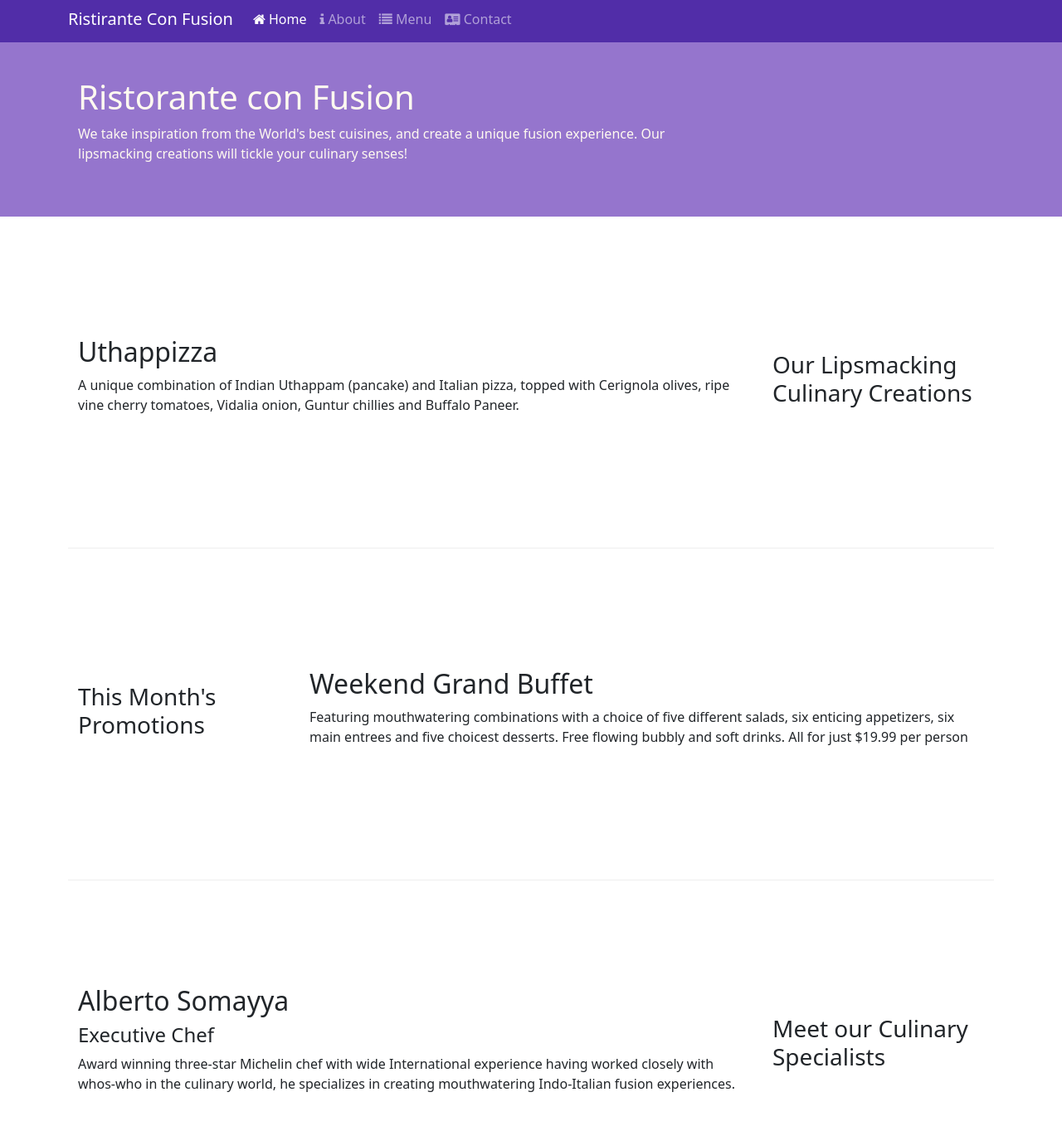
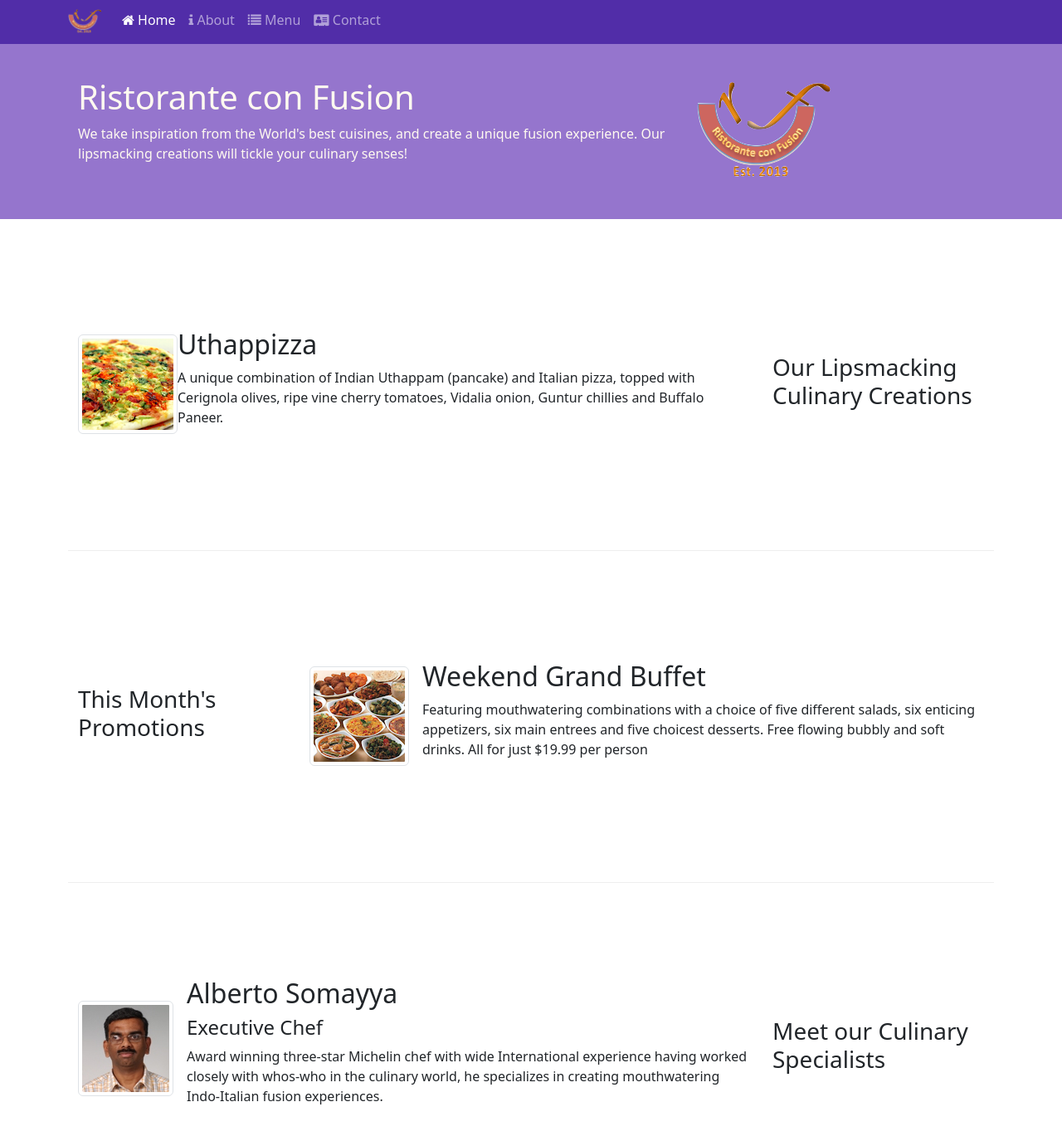
Before and after one commit to Gedeon4ick/Coursera---Bootstrap, a website: page index.html in a window 1280 px wide. Shown: the part 5-1380 px from the top of the page at 83% size. Drawn offline with nearby package versions, Linux system fonts and the light colour scheme.

Commit message:
Images and Media

```diff
--- a/index.html
+++ b/index.html
@@ -17,16 +17,20 @@
 <body>
     <nav class="navbar navbar-dark navbar-expand-sm fixed-top ">
         <div class="container justify-content-start">
-            <button class="navbar-toggler" type="button" data-bs-toggle="collapse" data-bs-target="#navbar" aria-controls="navbar" aria-expanded="false" aria-label="Toggle navigation">
+            <button class="navbar-toggler" type="button" data-bs-toggle="collapse" data-bs-target="#navbar"
+                aria-controls="navbar" aria-expanded="false" aria-label="Toggle navigation">
                 <span class="navbar-toggler-icon"></span>
             </button>
-            <a href="#" class="navbar-brand">Ristirante Con Fusion</a>
-            <div class="collapse navbar-collapse " id="navbar" >
+            <a href="#" class="navbar-brand"><img src="img/logo.png" height="30" width="41"></a>
+            <div class="collapse navbar-collapse " id="navbar">
                 <ul class="navbar-nav">
-                    <li calss="nav-item"><a href="#" class="nav-link active"><span class="fa fa-home"></span> Home</a></li>
-                    <li calss="nav-item"><a href="./aboutus.html" class="nav-link"><span class="fa fa-info"></span> About</a></li>
+                    <li calss="nav-item"><a href="#" class="nav-link active"><span class="fa fa-home"></span> Home</a>
+                    </li>
+                    <li calss="nav-item"><a href="./aboutus.html" class="nav-link"><span class="fa fa-info"></span>
+                            About</a></li>
                     <li calss="nav-item "><a href="#" class="nav-link"><span class="fa fa-list"></span> Menu</a></li>
-                    <li calss="nav-item"><a href="./contactus.html" class="nav-link"><span class="fa fa-address-card"></span> Contact</a></li>
+                    <li calss="nav-item"><a href="./contactus.html" class="nav-link"><span
+                                class="fa fa-address-card"></span> Contact</a></li>
                 </ul>
             </div>
 
@@ -35,12 +39,13 @@
     <header class="container-fluid p-5">
         <div class="container">
             <div class="row row-header">
-                <div class="col-12 col-md-8">
+                <div class="col-12 col-sm-8">
                     <h1>Ristorante con Fusion</h1>
                     <p>We take inspiration from the World's best cuisines, and create a unique fusion experience. Our
                         lipsmacking creations will tickle your culinary senses!</p>
                 </div>
-                <div class="col-12 col-md-6">
+                <div class="col-12 col-sm aligh-self-center">
+                    <img src="img/logo.png" class="img-fluid" alt="">
                 </div>
             </div>
         </div>
@@ -52,9 +57,16 @@
                 <h3>Our Lipsmacking Culinary Creations</h3>
             </div>
             <div class="col col-sm order-sm-first col-md">
-                <h2>Uthappizza</h2>
-                <p>A unique combination of Indian Uthappam (pancake) and Italian pizza, topped with Cerignola olives,
-                    ripe vine cherry tomatoes, Vidalia onion, Guntur chillies and Buffalo Paneer.</p>
+                <div class="media d-flex">
+                    <img class="d-flex mr-3 img-thumbnail align-self-center" src="img/uthappizza.png" alt="Uthappizza">
+                    <div class="media-body">
+                        <h2 class="mt-0">Uthappizza</h2>
+                        <p class="d-none d-sm-block">A unique combination of Indian Uthappam (pancake) and
+                            Italian pizza, topped with Cerignola olives, ripe vine
+                            cherry tomatoes, Vidalia onion, Guntur chillies and
+                            Buffalo Paneer.</p>
+                    </div>
+                </div>
             </div>
         </div>
 
@@ -64,10 +76,17 @@
                 <h3>This Month's Promotions</h3>
             </div>
             <div class="col col-sm col-md">
-                <h2>Weekend Grand Buffet</h2>
-                <p>Featuring mouthwatering combinations with a choice of five different salads, six enticing appetizers,
-                    six main entrees and five choicest desserts. Free flowing bubbly and soft drinks. All for just
-                    $19.99 per person </p>
+                <div class="media d-flex">
+                    <img src="img/buffet.png" alt="buffet" class="me-3 d-flex img-thumbnail align-self-center">
+                    <div class="media-body ">
+                        <h2 class="mt-0">Weekend Grand Buffet</h2>
+                        <p class="d-none d-sm-block">Featuring mouthwatering combinations with a choice of five
+                            different salads, six enticing appetizers,
+                            six main entrees and five choicest desserts. Free flowing bubbly and soft drinks. All for
+                            just
+                            $19.99 per person </p>
+                    </div>
+                </div>
             </div>
         </div>
 
@@ -76,11 +95,20 @@
                 <h3>Meet our Culinary Specialists</h3>
             </div>
             <div class="col col-sm order-sm-first col-md">
-                <h2>Alberto Somayya</h2>
-                <h4>Executive Chef</h4>
-                <p>Award winning three-star Michelin chef with wide International experience having worked closely with
-                    whos-who in the culinary world, he specializes in creating mouthwatering Indo-Italian fusion
-                    experiences. </p>
+                <div class="media d-flex ">
+                    <img class="d-flex me-3 img-thumbnail align-self-center " src="img/alberto.png"
+                        alt="Alberto Somayya">
+                    <div class="media-body ">
+                        <h2 class="mt-0">Alberto Somayya</h2>
+                        <h4>Executive Chef</h4>
+                        <p class="d-none d-sm-block">Award winning three-star Michelin chef with wide
+                            International experience having worked closely with
+                            whos-who in the culinary world, he specializes in
+                            creating mouthwatering Indo-Italian fusion experiences.
+                        </p>
+                    </div>
+                </div>
+
             </div>
         </div>
     </div>
@@ -110,11 +138,16 @@
                 </div>
                 <div class="col-12 col-sm-4 align-self-center">
                     <div class="text-center">
-                        <a class="btn btn-social-icon btn-google" href="http://google.com/+"><i class="fa fa-google-plus"></i></a>
-                        <a class="btn btn-social-icon btn-facebook" href="http://www.facebook.com/profile.php?id="><i class="fa fa-facebook"></i></a>
-                        <a class="btn btn-social-icon btn-linkedin" href="http://www.linkedin.com/in/"><i class="fa fa-linkedin"></i></a>
-                        <a class="btn btn-social-icon btn-twitter" href="http://twitter.com/"><i class="fa fa-twitter"></i></a>
-                        <a class="btn btn-social-icon btn-google" href="http://youtube.com/"><i class="fa fa-youtube"></i></a>
+                        <a class="btn btn-social-icon btn-google" href="http://google.com/+"><i
+                                class="fa fa-google-plus"></i></a>
+                        <a class="btn btn-social-icon btn-facebook" href="http://www.facebook.com/profile.php?id="><i
+                                class="fa fa-facebook"></i></a>
+                        <a class="btn btn-social-icon btn-linkedin" href="http://www.linkedin.com/in/"><i
+                                class="fa fa-linkedin"></i></a>
+                        <a class="btn btn-social-icon btn-twitter" href="http://twitter.com/"><i
+                                class="fa fa-twitter"></i></a>
+                        <a class="btn btn-social-icon btn-google" href="http://youtube.com/"><i
+                                class="fa fa-youtube"></i></a>
                         <a class="btn btn-social-icon" href="mailto:"><i class="fa fa-envelope-o "></i></a>
                     </div>
                 </div>
```
Also changed, not shown: aboutus.html (+7 -6 lines), contactus.html (+3 -2 lines), img/alberto.png (added), img/buffet.png (added), img/logo.png (added), img/uthappizza.png (added), 1 other file.
